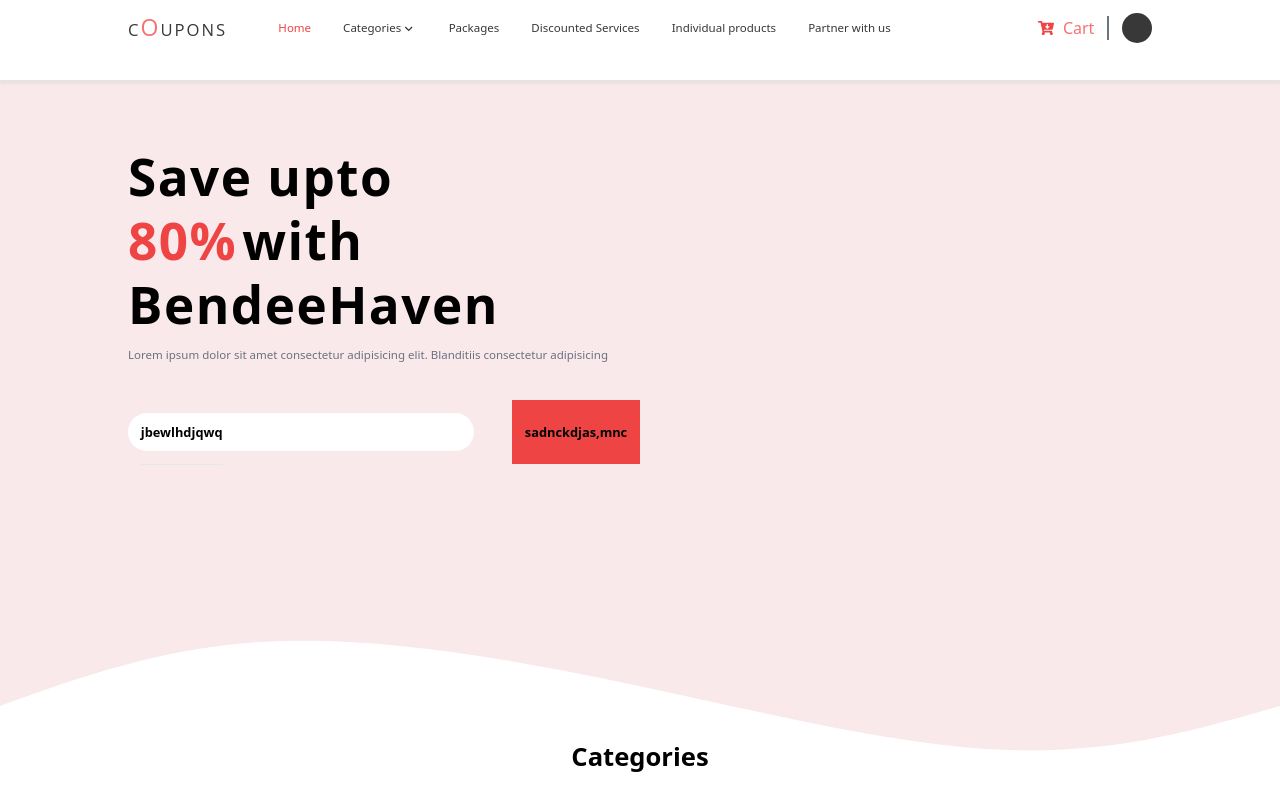
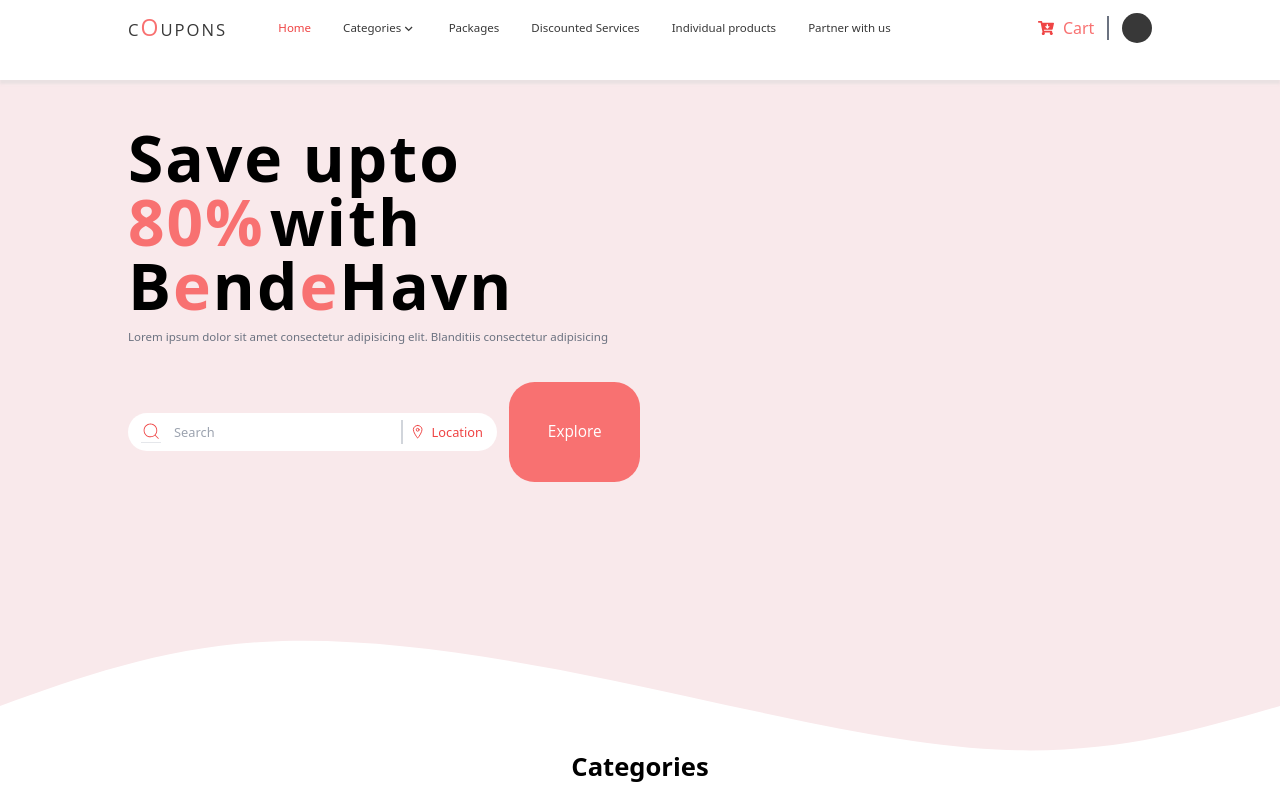
Before and after one commit to belbelbelbel/Dribble, a React (Vite) app: page / in a window 1280 px wide. Shown: the top 788 px of the page. Built offline with nearby package versions, Linux system fonts and the light colour scheme.

Commit message:
fixed merged images to be pushed

```diff
--- a/src/Pages/Context1.tsx
+++ b/src/Pages/Context1.tsx
@@ -2,15 +2,15 @@ import React from 'react'
 
 export const Content1 = () => {
   return (
-    <div className='relative w-screen h-[60vw]  mx-auto items-center justfiy-center flex '>
+    <div className='relative w-screen h-screen  mx-auto items-center justfiy-center flex '>
       <div className='w-[80%] mx-auto flex items-center gap-[4vw] flex-col'>
         <div className='text-center flex-col flex gap-[0.8vw]'>
           <h1 className='font-bold text-black text-[2vw]'>Categories</h1>
-          <div className='text-[0.7vw] text-gray-500'>Lorem ipsum dolor sit amet consectetur adipisicing elit. Quod porro dolores nihil minus aperiam, eum quam, earum expedita,<br /> aspernatur suscipit ex? Atque, nesciunt vel quibusdam reprehenderit animi pariatur temporibus debitis?</div>
+          <div className='text-[0.7vw] text-gray-500 w-[40%] mx-auto'>Lorem ipsum dolor sit amet consectetur adipisicing elit. Quod porro dolores nihil minus aperiam, eum quam, earum expedita, aspernatur suscipit ex? Atque, nesciunt vel quibusdam reprehenderit animi pariatur temporibus debitis?</div>
         </div>
         <div className='flex gap-[2vw] items-center '>
 
-            <div className='h-[21vw] w-[25vw] pink-bg rounded-[1vw]'>
+          <div className='h-[21vw] w-[25vw] pink-bg rounded-[1vw]'>
             <div className=' flex flex-col gap-[0.5vw] w-[25vw] h-[13vw] items-center rounded-[2vw]'>
               <img src="/content2.jpg" alt="imagefor event" className='rounded-[1vw] h-[12vw] w-full object-cover' />
               <div className='flex items-start flex-col justify-center   gap-[0.1vw] mx-[1vw]'>
--- a/src/Pages/Header.tsx
+++ b/src/Pages/Header.tsx
@@ -1,31 +1,41 @@
 import React from 'react'
+import { CiSearch } from "react-icons/ci";
+import { IoLocationOutline } from "react-icons/io5";
 import "../Style/Styles.css"
 export const Header = () => {
     return (
-        <div className='w-screen h-scr text-black z-20'>
+        <div className='w-screen  text-black z-20'>
             <div className='w-screen h-[35vw] pink-bg flex flex-col justify-center items-center '>
-                <div className='relative z-50  flex flex-col font-bold w-[80%] leading-[5vw]  mx-auto'>
-                    <div className='w-[45%] body text-[4vw] tracking-[1.5px]' >
-                        Save upto <div className='flex gap-[0.4vw]' style={{ fontFamily: "Open sans" }}><div className='text-red-500'>80%</div> with</div> BendeeHaven
+                <div className='relative z-50  flex flex-col font-bold w-[80%] leading-[5vw]   mx-auto'>
+                    <div className='w-[45%] body text-[5vw] tracking-[2px]' >
+                        Save upto <div className='flex gap-[0.4vw]' style={{ fontFamily: "Open sans" }}><div className='text-red-400'>80%</div> with</div> B<span className=' text-red-400'>e</span>nd<span className=' text-red-400'>e</span>Hav<span className=' text-red-500'></span>n
                     </div>
                     <div className='text-[0.9vw] font-light text-gray-500 relative -top-[1vw]'>
                         Lorem ipsum dolor sit amet consectetur adipisicing elit. Blanditiis consectetur adipisicing
                     </div>
-                    <div className=' w-[50%] flex  h-full justify-between flex items-center gap-[3vw]'>
+                    <div className=' w-[50%] flex    flex items-center gap-[1vw]'>
 
-                        <div className='bg-white w-[90%] px-[1vw] h-[3vw] rounded-[2vw] gap-[1vw] flex items-center '>
-                            <div className= "text-[1vw]">
-                                <div>jbewlhdjqwq</div>
+                        <div className='bg-white w-[90%] px-[1vw] h-[3vw] rounded-[2vw] gap-[0vw] flex items-center '>
+                            <div className="text-[1vw]">
+                                <CiSearch className='text-[1.6vw] text-red-500' />
                                 <hr />
                             </div>
-                            <input type="text" className=' w-[70%] bg-transparent text-[1vw] outline-none  h-full py-[0.5vw] rounded-[2vw] px-[1vw]' />
+                            <input type="text" placeholder='Search' autoFocus className=' w-[70%] bg-transparent text-[1vw] outline-none  font-medium  h-full py-[0.5vw] rounded-[2vw] px-[1vw]' />
+                          <div className='flex items-center gap-[0.5vw]'>
+                            <div className='h-6 w-0.5 bg-gray-300'></div>
+                            <div><IoLocationOutline className='text-red-500 text-[1.2vw]'/></div>
+                          <div className='text-[1vw] font-normal text-red-500'>Location</div>
+                          </div>
                         </div>
-                        <button className= "text-[1vw] bg-red-500 px-[1vw] h-full  ">sadnckdjas,mnc</button>
+                        <div className='items-center justify-center relative flex'>
+                            <button className="text-[1.2vw] bg-red-400 h-full px-[3vw] font-normal text-white flex items-center rounded-[2vw] justify-center h-0 py-[1.4vw] search-bar" style={{fontFamily:"Open sans"}}>Explore</button>
+                        </div>
                     </div>
                     {/* <img src="/genelify-667417c93b261-signature-generator (2).png" alt="the opening" width="300px"/> */}
                 </div>
-
-                <img src="/wave (10).svg" alt="wavy flow" className='absolute -bottom-[7vw] -rotate-270  z-0 left-0  ' />
+                <div>
+                    <img src="/wave (10).svg" alt="wavy flow" className='absolute -bottom-[7vw] -rotate-270  z-0 left-0  ' />
+                </div>
             </div>
             <div className='relatiive'>l;wejmrst;lkgjwe;ms;ldt.fe</div>
         </div>
```
